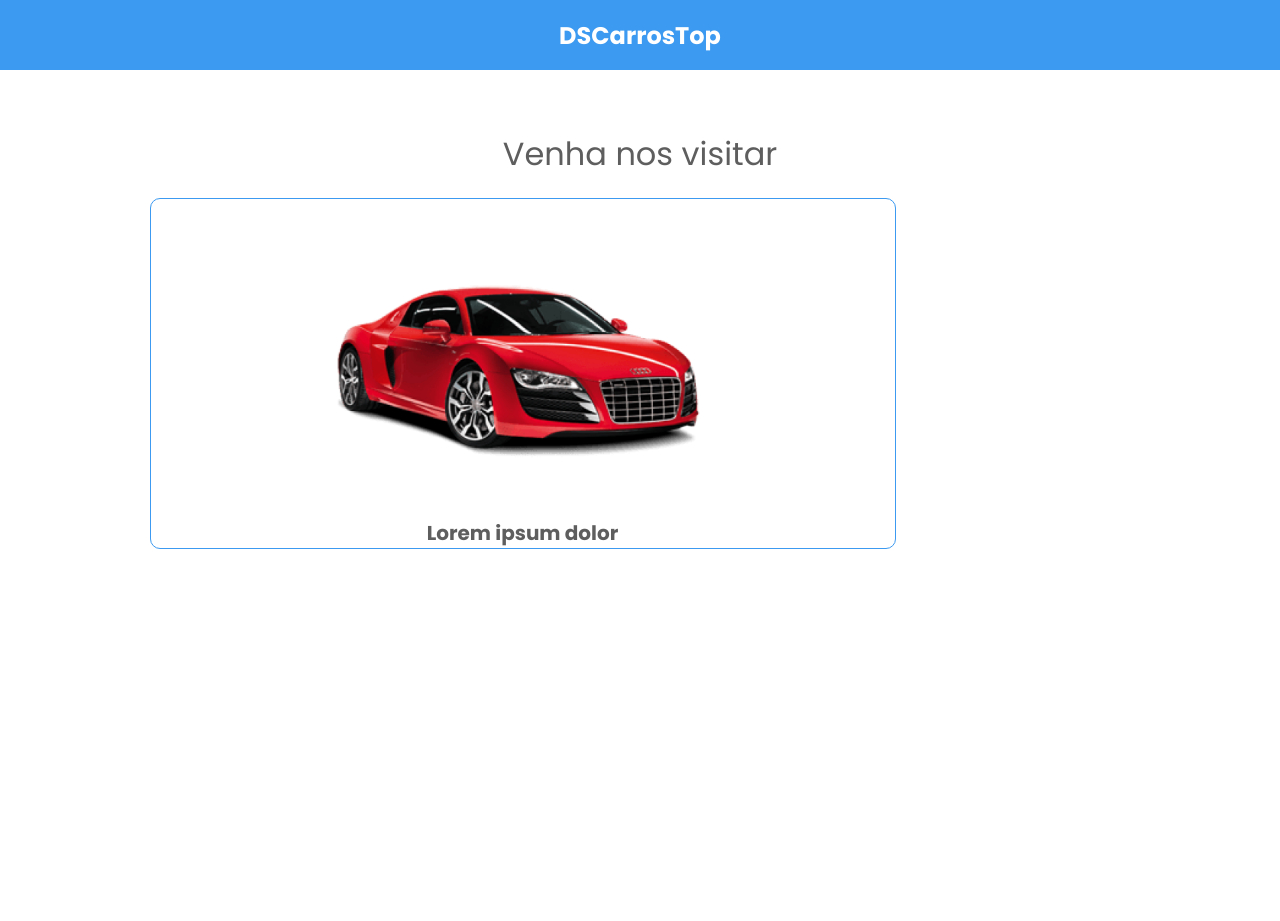
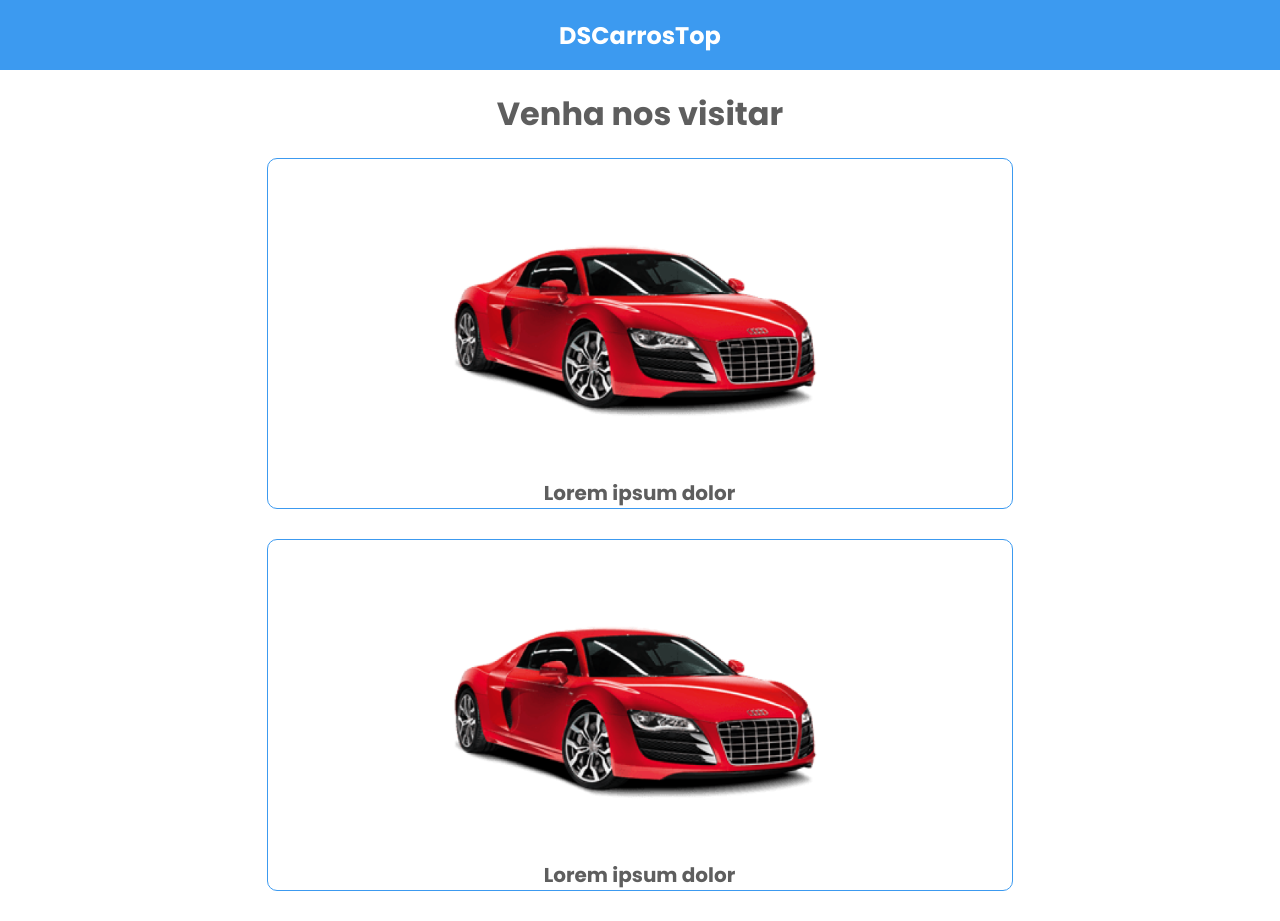
Before and after one commit to Djalves424/Projeto-DSCarros-Top, a React (Vite) app: page / in a window 1280 px wide. Before the commit the page ends 800 px from the top, so only its background shows below. Built offline with nearby package versions, Linux system fonts and the light colour scheme.

Commit message:
Updating the CardCar component

```diff
--- a/src/components/CardCar/styles.css
+++ b/src/components/CardCar/styles.css
@@ -26,16 +26,16 @@
 }
 
 .dsct-card-car p {
-    font-size: 20px;
     color: var(--dsct-color-font-primary);
+    font-size: 16px;
     text-align: center;
     font-weight: 700;
 }
 
 @media(min-width: 720px) {
     .dsct-card-car p {
+        color: var(--dsct-color-font-primary);
         font-size: 20px;
-        color: var(--dsct-color-font-primary);
         text-align: center;
         font-weight: 700;
     }
--- a/src/components/Description/index.tsx
+++ /dev/null
@@ -1,5 +0,0 @@
-import "./styles.css";
-
-export default function Description() {
-  return <div className="dsct-description">Venha nos visitar</div>;
-}
--- a/src/components/Description/styles.css
+++ /dev/null
@@ -1,17 +0,0 @@
-.dsct-description {
-    text-align: center;
-    font-size: 20px;
-    color: var(--dsct-color-font-primary);
-    margin-bottom: 20px;
-    margin-top: 20px;
-    font-family: "Poppins";
-}
-
-@media(min-width: 720px) {
-    .dsct-description {
-        text-align: center;
-        font-size: 32px;
-        font-family: "Poppins";
-        color: var(--dsct-color-font-primary);
-    }
-}
--- a/src/routes/Catalog/index.tsx
+++ b/src/routes/Catalog/index.tsx
@@ -1,18 +1,18 @@
 import "./styles.css";
 import Header from "../../components/Header";
-import Description from "../../components/Description";
 import CardCar from "../../components/CardCar";
 
 export default function Catalog() {
   return (
     <>
       <Header />
+      <div className="dsct-card-car-text">
+        <h3>Venha nos visitar</h3>
+      </div>
       <main className="dsct-catalog-main">
         <section id="dsct-catalog-section" className="dsct-container">
-          <div className="dsct-description-container">
-            <Description />
-          </div>
-          <div className="dsct-cards-container">
+          <div className="dsct-catalog-cards-container">
+            <CardCar />
             <CardCar />
           </div>
         </section>
--- a/src/routes/Catalog/styles.css
+++ b/src/routes/Catalog/styles.css
@@ -1,11 +1,21 @@
-#dsct-catalog-section {
-    padding: 40px 0;
+.dsct-card-car-text h3 {
+    text-align: center;
+    font-size: 20px;
+    margin-bottom: 20px;
+    margin-top: 20px;
+    color: var(--dsct-color-font-primary);
 }
 
-.dsct-container {
-    padding: 0 10px;
+@media(min-width: 720px) {
+    .dsct-card-car-text h3 {
+        text-align: center;
+        font-size: 32px;
+        color: var(--dsct-color-font-primary);
+    }
 }
 
-.dsct-description-container {
-    padding: 0 10px;
+.dsct-catalog-cards-container {
+    display: flex;
+    align-items: center;
+    flex-direction: column;
 }
```
